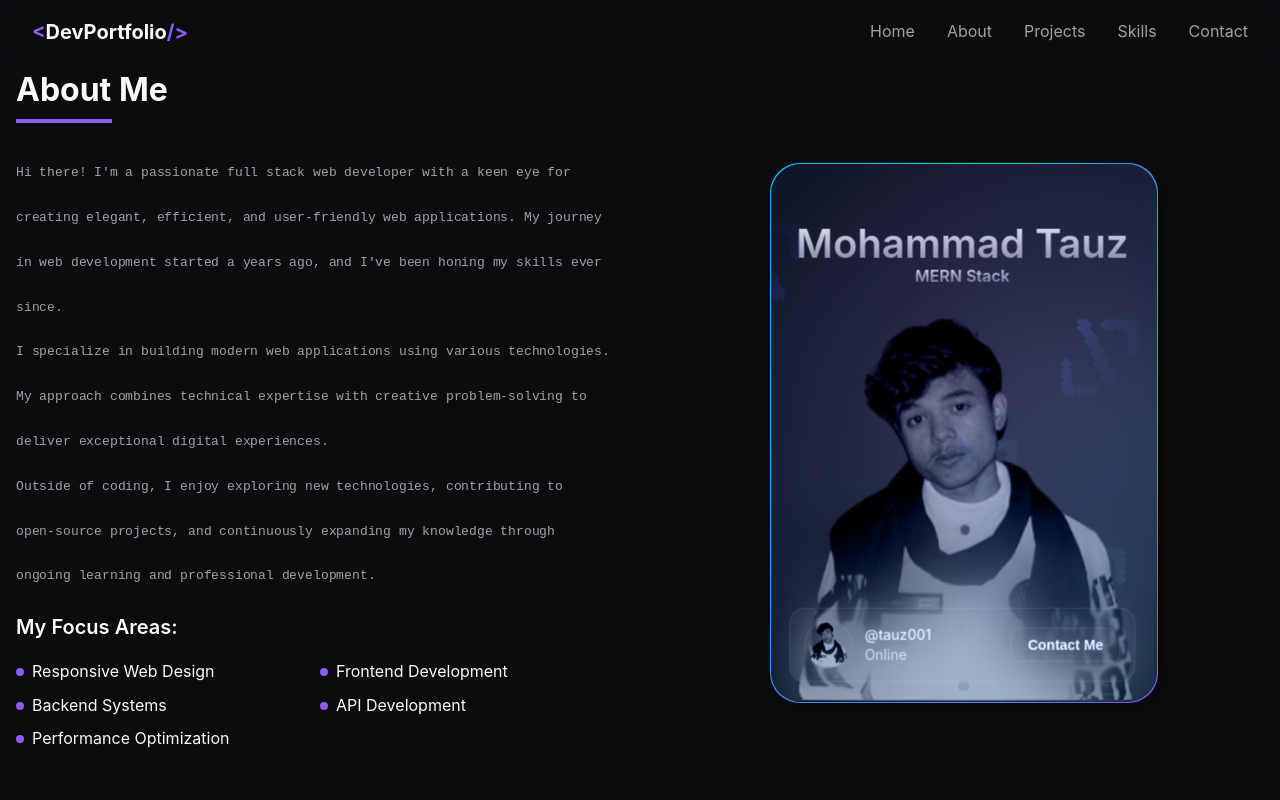
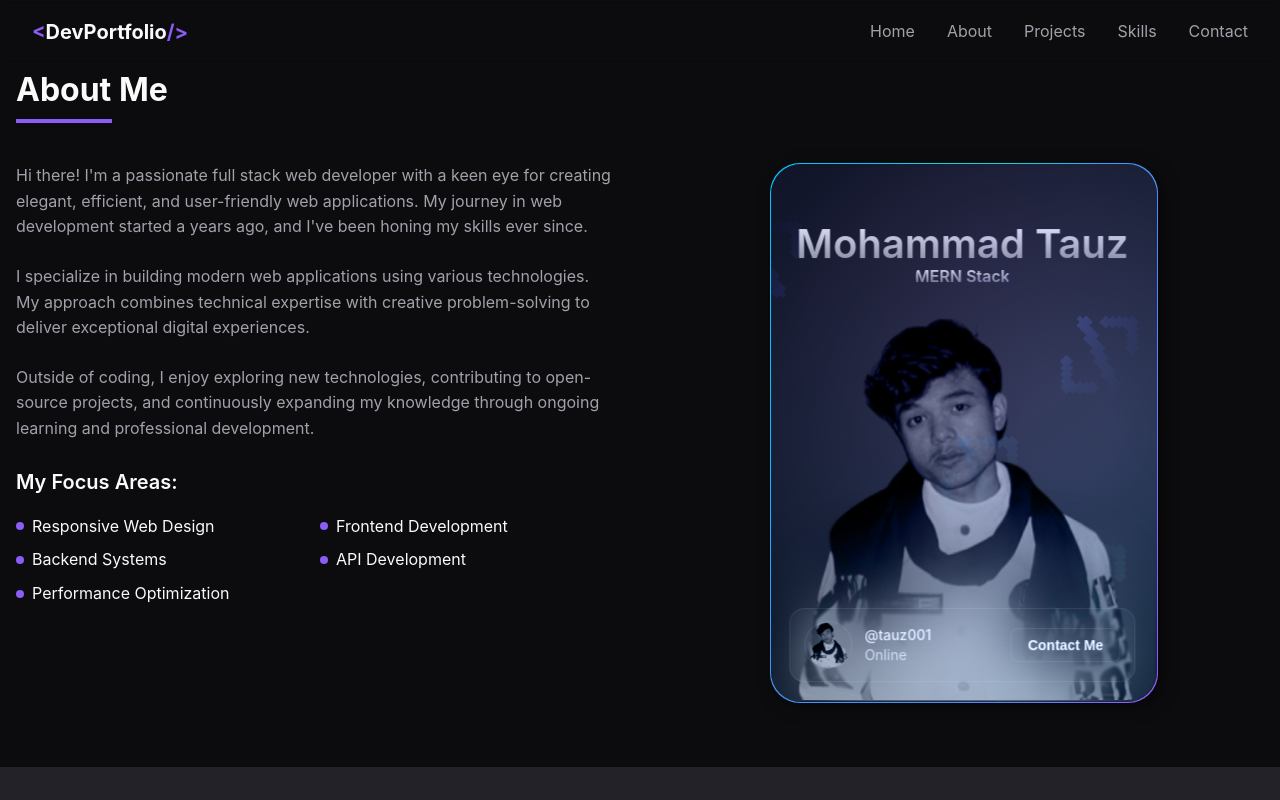
Before and after one commit to tauz001/PortfolioTauz, a React (Vite) app in the folder ReactPortfolio/: page /PortfolioTauz/about in a window 1280 px wide. Shown: the top 800 px of the page. Built offline with nearby package versions, Linux system fonts and the light colour scheme.

Commit message:
updates in project card

```diff
--- a/ReactPortfolio/package.json
+++ b/ReactPortfolio/package.json
@@ -16,6 +16,7 @@
     "bootstrap": "^5.3.7",
     "framer-motion": "^12.23.1",
     "gsap": "^3.13.0",
+    "motion": "^12.23.3",
     "react": "^19.1.0",
     "react-dom": "^19.1.0",
     "react-icon": "^1.0.0",
--- a/ReactPortfolio/reactbit/SpotlightCard/SpotlightCard.css
+++ b/ReactPortfolio/reactbit/SpotlightCard/SpotlightCard.css
@@ -1,8 +1,8 @@
 .card-spotlight {
   position: relative;
   border-radius: 1.5rem;
-  border: 1px solid #222;
-  background-color: #111;
+  border: 1px solid rgba(255, 255, 255, 0.05);
+  background-color: rgba(30, 30, 40, 0.4);
   padding: 0.5rem;
   overflow: hidden;
   --mouse-x: 50%;
--- a/ReactPortfolio/src/components/aboutSection.jsx
+++ b/ReactPortfolio/src/components/aboutSection.jsx
@@ -2,7 +2,6 @@
 import ProfileCard from "../../reactbit/ProfileCard/ProfileCard"
 // import profileImg from "../assets/file_00000000fd0861f8a18b81556a2470b5.png"
 import profileAvtar from "../../src/assets/profileAvtar.png"
-import ScrambledText from "../../reactbit/ScrambledText/ScrambledText"
 const AboutSection = () => {
   return (
     <section id="about" className="section-container">
@@ -10,11 +9,9 @@ const AboutSection = () => {
 
       <div className="about-content">
         <div className="about-text">
-          <ScrambledText className="scrambled-text-demo" radius={100} duration={1.2} speed={0.5} scrambleChars={"01"}>
-            <p>Hi there! I'm a passionate full stack web developer with a keen eye for creating elegant, efficient, and user-friendly web applications. My journey in web development started a years ago, and I've been honing my skills ever since.</p>
-            <p>I specialize in building modern web applications using various technologies. My approach combines technical expertise with creative problem-solving to deliver exceptional digital experiences.</p>
-            <p>Outside of coding, I enjoy exploring new technologies, contributing to open-source projects, and continuously expanding my knowledge through ongoing learning and professional development.</p>
-          </ScrambledText>
+          <p>Hi there! I'm a passionate full stack web developer with a keen eye for creating elegant, efficient, and user-friendly web applications. My journey in web development started a years ago, and I've been honing my skills ever since.</p>
+          <p>I specialize in building modern web applications using various technologies. My approach combines technical expertise with creative problem-solving to deliver exceptional digital experiences.</p>
+          <p>Outside of coding, I enjoy exploring new technologies, contributing to open-source projects, and continuously expanding my knowledge through ongoing learning and professional development.</p>
 
           <div className="focus-areas">
             <h3>My Focus Areas:</h3>
```
Also changed, not shown: ReactPortfolio/src/components/projectSection.jsx (indentation only), 1 other file (tests, documents, lock files or other folders).
